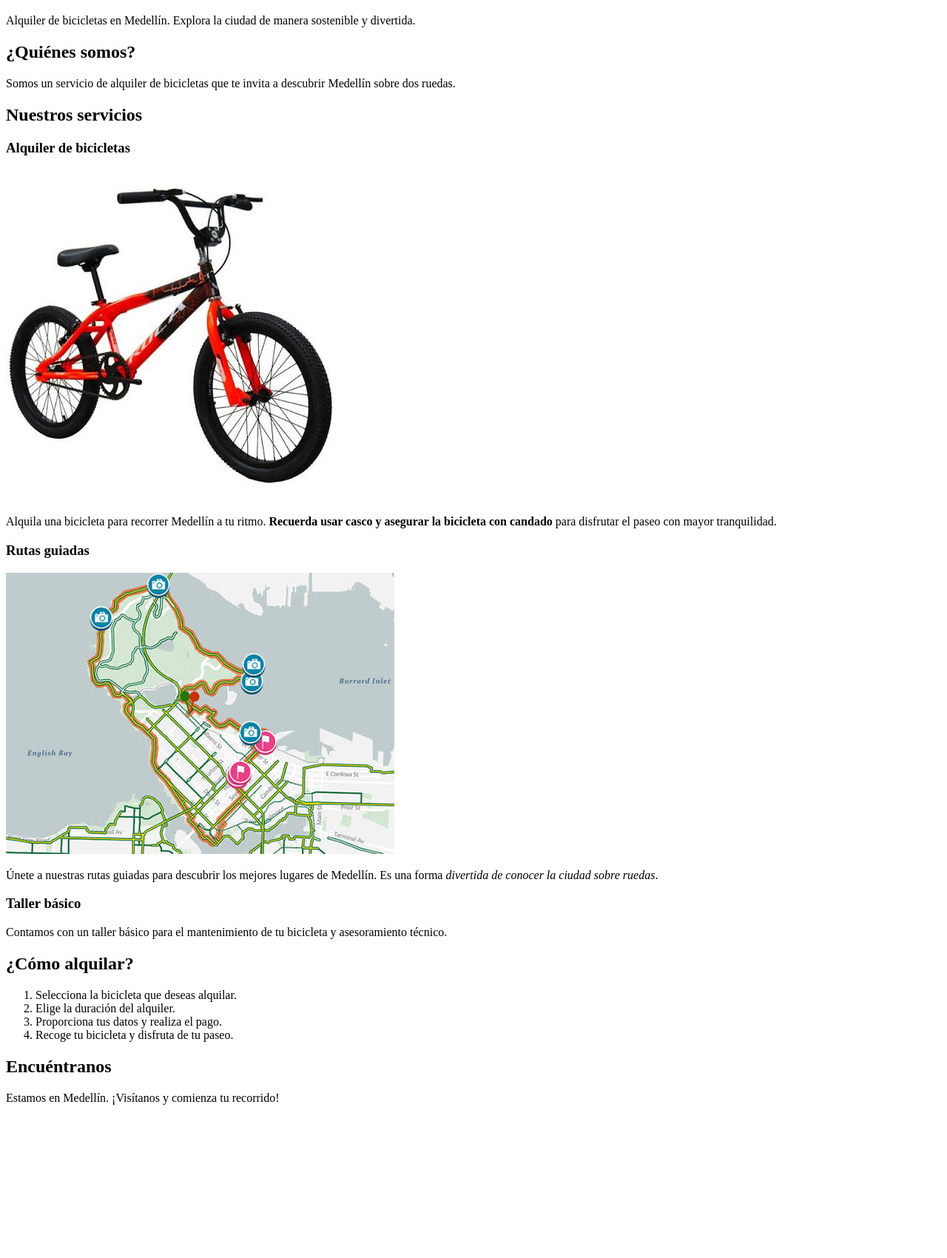
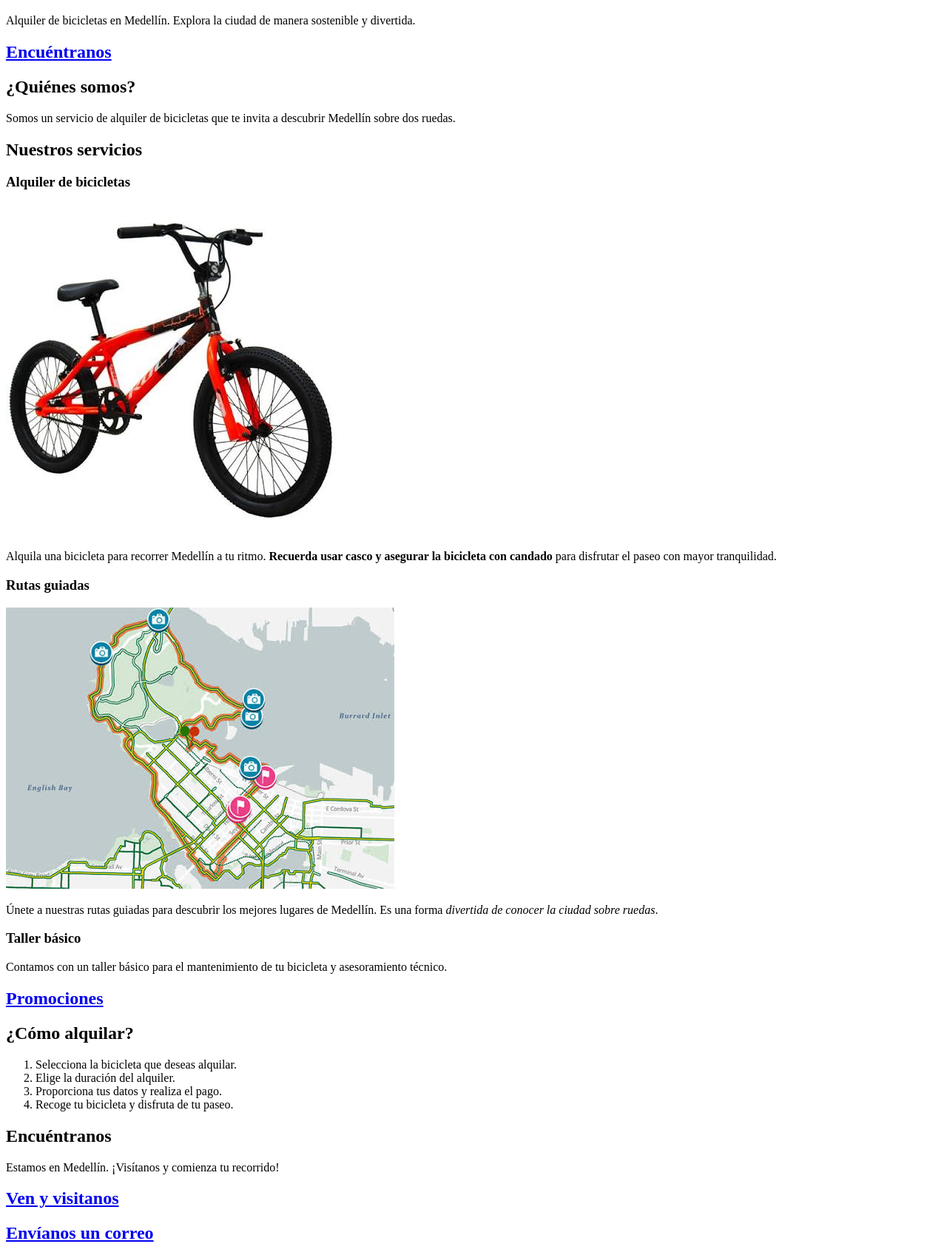
Before and after one commit to Alexruiz0906/rueda-libre, a plain HTML site: page index.html in a window 1280 px wide. Shown: the part 525-2225 px from the top of the page at 74% size. Before the commit the page ends 2034 px from the top, so only its background shows below. Drawn offline with Linux system fonts and the light colour scheme.

Commit message:
changes in HTML structure

```diff
--- a/index.html
+++ b/index.html
@@ -17,35 +17,42 @@
         <h1>Rueda Libre</h1>
         <p>Alquiler de bicicletas en Medellín. Explora la ciudad de manera sostenible y divertida.</p>
     </header>
-
     <main>
-        <section>
+        <a id="find" href="#find-us">
+            <h2>Encuéntranos</h2>
+        </a>
+        <section id="about-us">
             <h2>¿Quiénes somos?</h2>
             <p>Somos un servicio de alquiler de bicicletas que te invita a descubrir Medellín sobre dos ruedas.</p>
         </section>
 
-        <section>
+        <section id="services">
             <h2>Nuestros servicios</h2>
 
-            <article>
+            <article id="bike-rental">
                 <h3>Alquiler de bicicletas</h3>
                 <img src="img/bicicleta.jpg" alt="Bicicleta roja disponible para alquilar">
                 <p>Alquila una bicicleta para recorrer Medellín a tu ritmo. <strong>Recuerda usar casco y asegurar la bicicleta con candado</strong> para disfrutar el paseo con mayor tranquilidad.</p>
             </article>
 
-            <article>
+            <article id="guided-tours">
                 <h3>Rutas guiadas</h3>
                 <img src="img/ruta.jpg" alt="Mapa con rutas para recorrer en bicicleta">
                 <p>Únete a nuestras rutas guiadas para descubrir los mejores lugares de Medellín. Es una forma <em>divertida de conocer la ciudad sobre ruedas</em>.</p>
             </article>
 
-            <article>
+            <article id="basic-workshop">
                 <h3>Taller básico</h3>
                 <p>Contamos con un taller básico para el mantenimiento de tu bicicleta y asesoramiento técnico.</p>
             </article>
         </section>
+        <section>
+            <a name="promociones" href="promociones.html">
+                <h2>Promociones</h2>
+            </a>
+        </section>
 
-        <section>
+        <section id="how-to-rent">
             <h2>¿Cómo alquilar?</h2>
             <ol>
                 <li>Selecciona la bicicleta que deseas alquilar.</li>
@@ -55,10 +62,16 @@
             </ol>
         </section>
 
-        <section>
+        <section id="find-us">
             <h2>Encuéntranos</h2>
             <p>Estamos en Medellín. ¡Visítanos y comienza tu recorrido!</p>
         </section>
+        <a name="map" href="https://maps.app.goo.gl/ooEiGXqQgTfTZhTu9">
+            <h2>Ven y visitanos</h2>
+        </a>
+        <a name="email" href="mailto:info@ruedalibre.com">
+            <h2>Envíanos un correo</h2>
+        </a>
     </main>
 </body>
 </html>
```
Also changed, not shown: bitacora.txt (+8 -0 lines).
